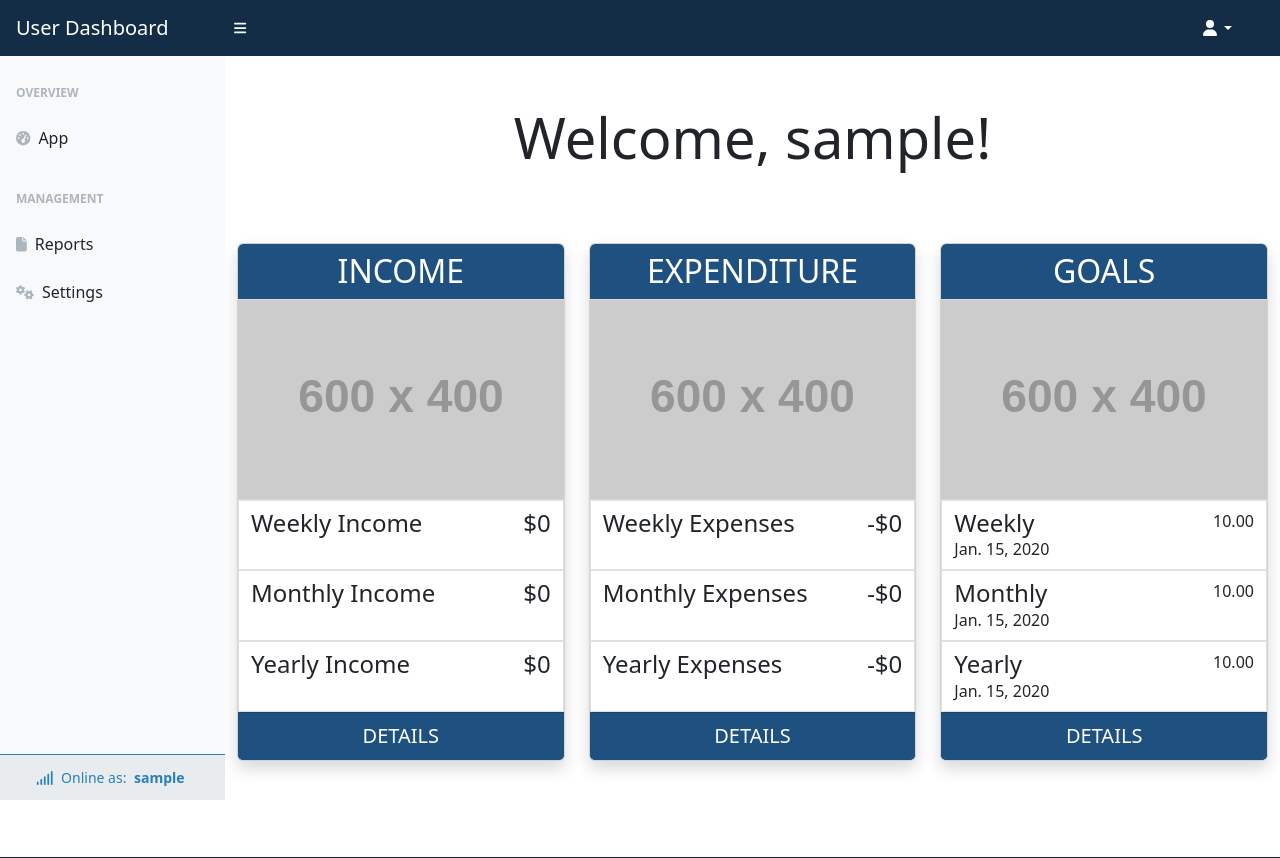
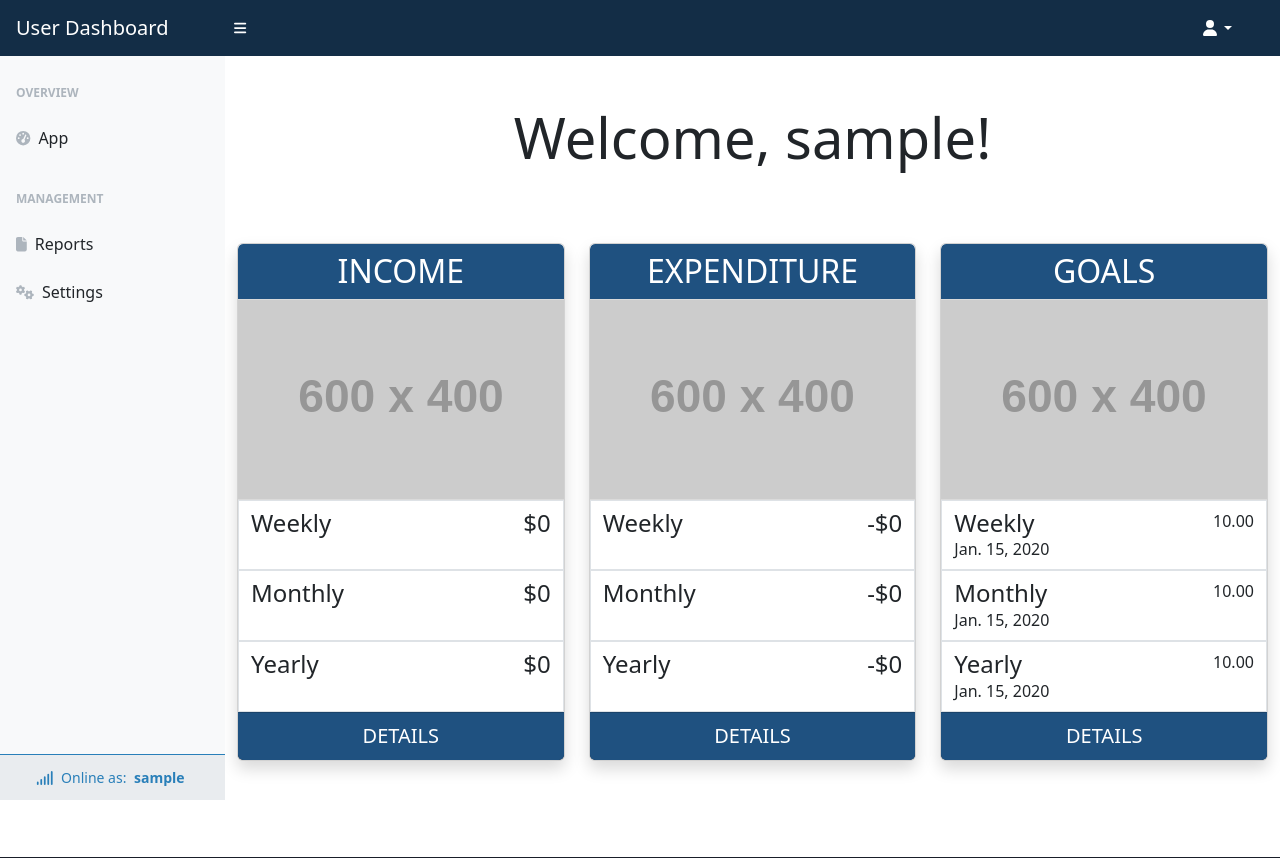
Before and after one commit to stephendawsondev/janhackathonteam11, a Django app: page /dashboard/ in a window 1280 px wide. Shown: the top 858 px of the page. Run offline with Django 5.2, Linux system fonts and the light colour scheme; a user stored in the database is signed in; tables that the repository leaves empty hold one stand-in row (values such as "Sample post"); grey boxes labelled with a size stand in for pictures from a placeholder-image service; some libraries are stand-ins or nearby versions.

Commit message:
refactor: better titles

```diff
--- a/accounts/templates/dashboard.html
+++ b/accounts/templates/dashboard.html
@@ -36,7 +36,7 @@
                             <div class="p-1">
 
                                 <div class="d-flex justify-content-between">
-                                    <h4 class="p-0 m-0">Weekly Income</h4>
+                                    <h4 class="p-0 m-0">Weekly</h4>
                                     <h4 class="p-0 m-0">${{ weekly_income_total }}</h4>
                                 </div>
 
@@ -51,7 +51,7 @@
                             <div class="p-1">
 
                                 <div class="d-flex justify-content-between">
-                                    <h4 class="p-0 m-0">Monthly Income</h4>
+                                    <h4 class="p-0 m-0">Monthly</h4>
                                     <h4 class="p-0 m-0">${{ monthly_income_total }}</h4>
                                 </div>
 
@@ -66,7 +66,7 @@
                             <div class="p-1">
 
                                 <div class="d-flex justify-content-between">
-                                    <h4 class="p-0 m-0">Yearly Income</h4>
+                                    <h4 class="p-0 m-0">Yearly</h4>
                                     <h4 class="p-0 m-0">${{ yearly_income_total }}</h4>
                                 </div>
 
@@ -107,7 +107,7 @@
                             <div class="p-1">
 
                                 <div class="d-flex justify-content-between">
-                                    <h4 class="p-0 m-0">Weekly Expenses</h4>
+                                    <h4 class="p-0 m-0">Weekly</h4>
                                     <h4 class="p-0 m-0">-${{ weekly_expenditure_total }}</h4>
                                 </div>
 
@@ -122,7 +122,7 @@
                             <div class="p-1">
 
                                 <div class="d-flex justify-content-between">
-                                    <h4 class="p-0 m-0">Monthly Expenses</h4>
+                                    <h4 class="p-0 m-0">Monthly</h4>
                                     <h4 class="p-0 m-0">-${{ monthly_expenditure_total }}</h4>
                                 </div>
 
@@ -137,7 +137,7 @@
                             <div class="p-1">
 
                                 <div class="d-flex justify-content-between">
-                                    <h4 class="p-0 m-0">Yearly Expenses</h4>
+                                    <h4 class="p-0 m-0">Yearly</h4>
                                     <h4 class="p-0 m-0">-${{ yearly_expenditure_total }}</h4>
                                 </div>
 
```
